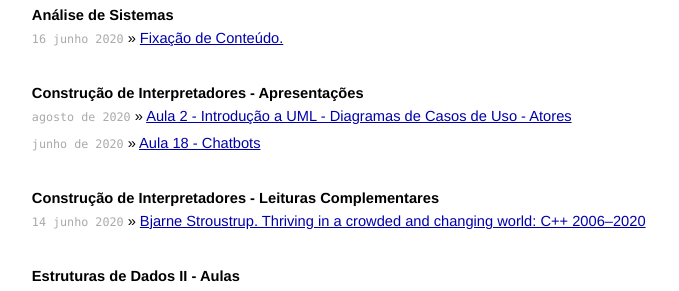
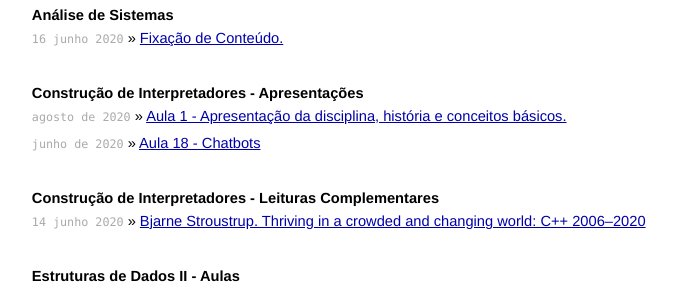
Before and after one commit to mojombo/mojombo.github.io, a Jekyll site: the page built from index.html, in a window 1280 px wide. Shown: the part 250-541 px from the top of the page, without its empty margins (300-979 px from the left). Built offline with Jekyll 4.4.1, drawn with Linux system fonts in a browser that asks for light colours.

Commit message:
correção do link da primeira aula de interpretadores

```diff
--- a/index.html
+++ b/index.html
@@ -31,8 +31,8 @@
     <li>
       <span>agosto de 2020</span> &raquo;
       <a
-        href="https://frankalcantara.com/Aulas/EngSoftwareI/out/1-Apresenta.slide.html#/"
-        >Aula 2 - Introdução a UML - Diagramas de Casos de Uso - Atores</a
+        href="https://frankalcantara.com/Aulas/Interpretadores/out/1-Apresenta.slide.html#/"
+        >Aula 1 - Apresentação da disciplina, história e conceitos básicos.</a
       >
     </li>
     <li>
```
